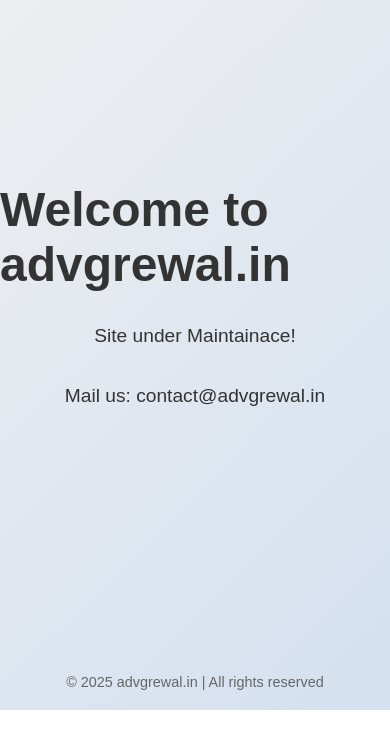
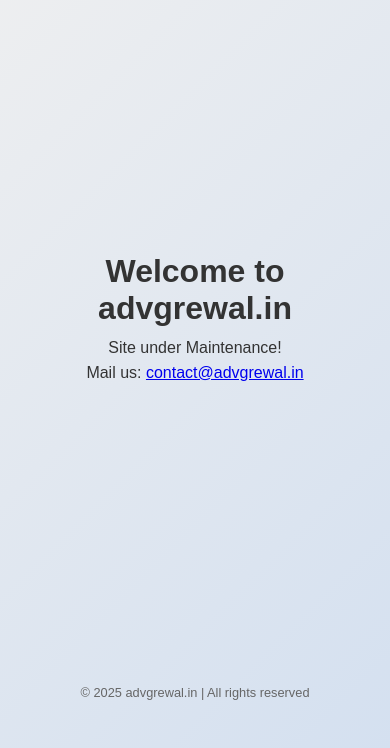
Before and after one commit to advgrewal/advgrewal.github.io, a plain HTML site: page index.html in a window 390 px wide. Shown: the part 134-882 px from the top of the page. Before the commit the page ends 844 px from the top, so only its background shows below. Drawn offline with Linux system fonts and the light colour scheme.

Commit message:
index.html

```diff
--- a/index.html
+++ b/index.html
@@ -15,6 +15,8 @@
             align-items: center;
             height: 100vh;
             margin: 0;
+            padding: 20px;
+            text-align: center;
         }
         h1 {
             font-size: 3em;
@@ -22,6 +24,7 @@
         }
         p {
             font-size: 1.2em;
+            margin: 0.2em 0;
         }
         footer {
             position: absolute;
@@ -29,12 +32,25 @@
             font-size: 0.9em;
             color: #666;
         }
+        /* Responsive adjustments */
+        @media (max-width: 600px) {
+            h1 {
+                font-size: 2em;
+            }
+            p {
+                font-size: 1em;
+            }
+            footer {
+                font-size: 0.8em;
+                bottom: 10px;
+            }
+        }
     </style>
 </head>
 <body>
     <h1>Welcome to advgrewal.in</h1>
-    <p>Site under Maintainace!</p>
-    <p>Mail us: contact@advgrewal.in</p>
+    <p>Site under Maintenance!</p>
+    <p>Mail us: <a href="mailto:contact@advgrewal.in">contact@advgrewal.in</a></p>
     <footer>&copy; 2025 advgrewal.in | All rights reserved</footer>
 </body>
 </html>
```
